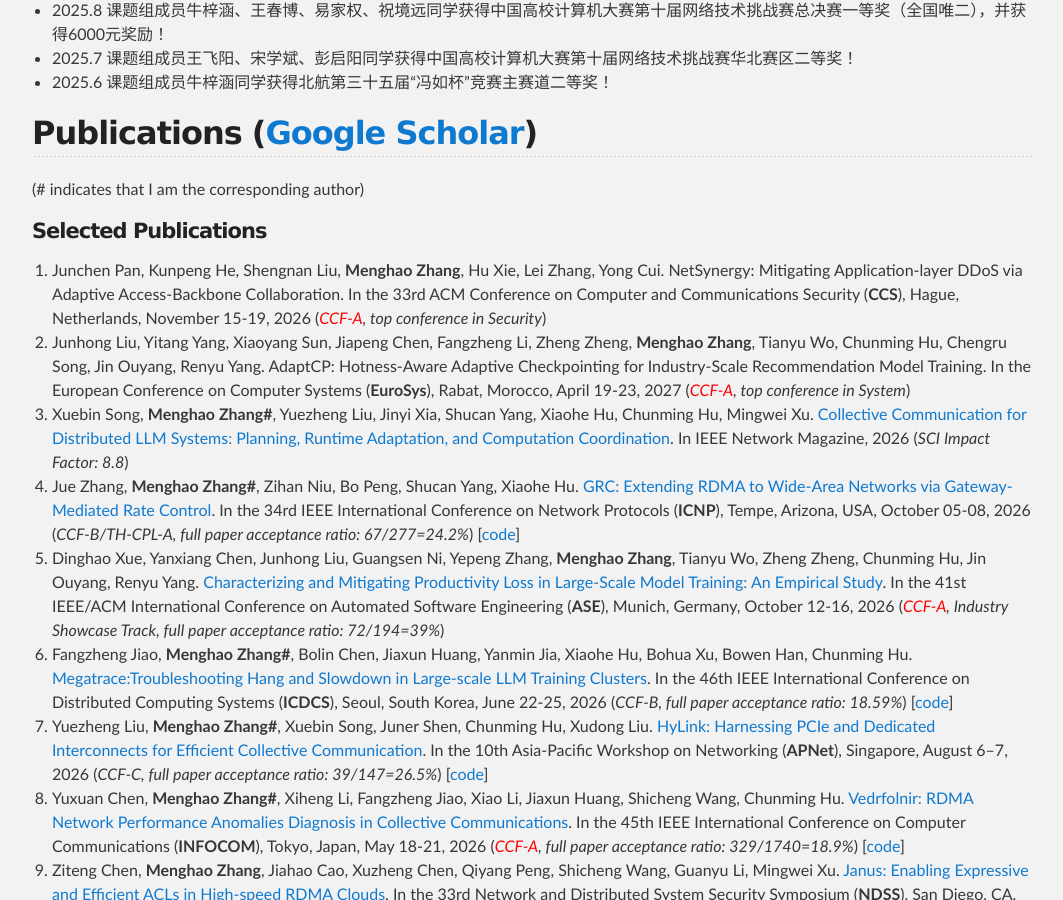
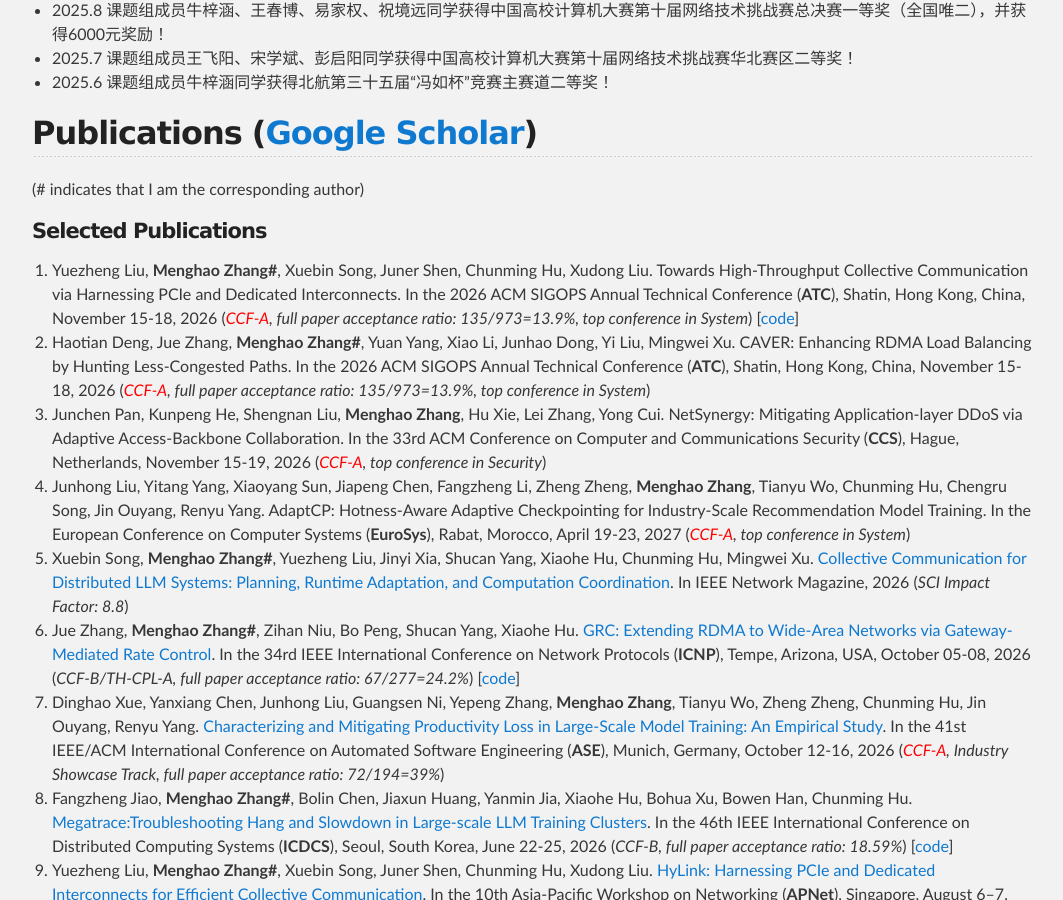
Before and after one commit to zhangmenghao/zhangmenghao.github.io, a Jekyll site: the page built from index.md, in a window 1280 px wide and 900 px high, scrolled down 1237 px. Shown: the whole window, without its empty margins (108-1171 px from the left). Built offline with Jekyll 4.4.1, drawn with Linux system fonts in a browser that asks for light colours.

Commit message:
Update ATC

```diff
--- a/index.md
+++ b/index.md
@@ -44,6 +44,12 @@
 ## Publications ([Google Scholar](https://scholar.google.com/citations?user=fv-p85gAAAAJ&hl=zh-CN))
 (# indicates that I am the corresponding author)
 #### Selected Publications
+38. Yuezheng Liu, __Menghao Zhang#__, Xuebin Song, Juner Shen, Chunming Hu, Xudong Liu.
+Towards High-Throughput Collective Communication via Harnessing PCIe and Dedicated Interconnects.
+In the 2026 ACM SIGOPS Annual Technical Conference (**ATC**), Shatin, Hong Kong, China, November 15-18, 2026 (*<font color='red'>CCF-A</font>, full paper acceptance ratio: 135/973=13.9%, top conference in System*) [[code](https://github.com/Networked-System-and-Security-Group/HyLink)]
+37. Haotian Deng, Jue Zhang, __Menghao Zhang#__, Yuan Yang, Xiao Li, Junhao Dong, Yi Liu, Mingwei Xu.
+CAVER: Enhancing RDMA Load Balancing by Hunting Less-Congested Paths.
+In the 2026 ACM SIGOPS Annual Technical Conference (**ATC**), Shatin, Hong Kong, China, November 15-18, 2026 (*<font color='red'>CCF-A</font>, full paper acceptance ratio: 135/973=13.9%, top conference in System*)
 36. Junchen Pan, Kunpeng He, Shengnan Liu, __Menghao Zhang__, Hu Xie, Lei Zhang, Yong Cui.
 NetSynergy: Mitigating Application-layer DDoS via Adaptive Access-Backbone Collaboration.
 In the 33rd ACM Conference on Computer and Communications Security (**CCS**), Hague, Netherlands, November 15-19, 2026 (*<font color='red'>CCF-A</font>, top conference in Security*)
```
